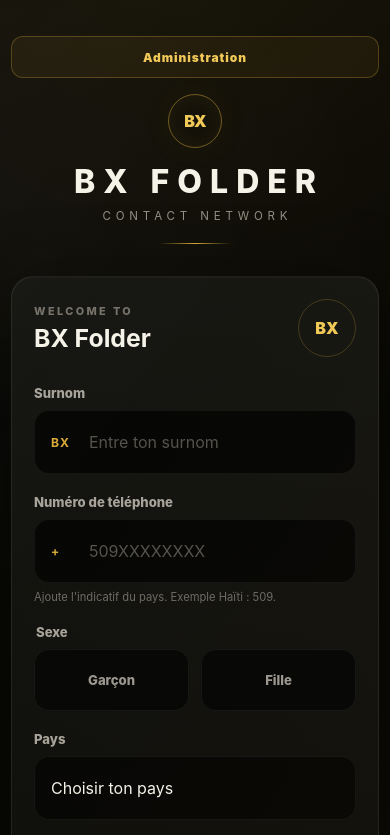
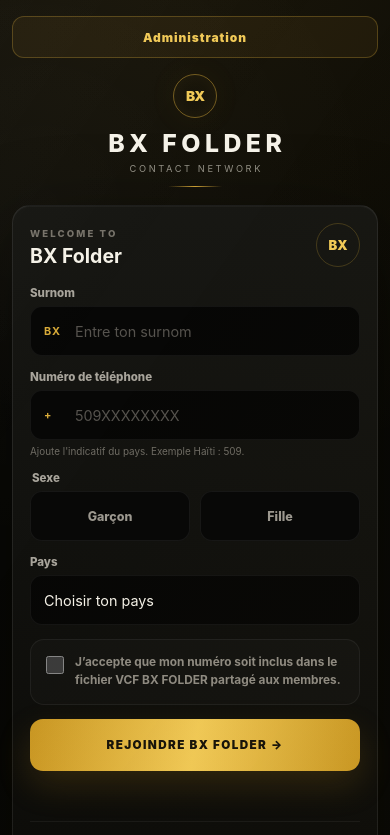
Before and after one commit to Doberto555/BX-FOLDER, a website: page public/index.html in a window 390 px wide. Shown: the top 835 px of the page. Drawn offline with Linux system fonts and the light colour scheme; no server answers.

Commit message:
Compact mobile BX FOLDER layout

```diff
--- a/public/styles.css
+++ b/public/styles.css
@@ -13,7 +13,7 @@
   --radius: 26px;
 }
 * { box-sizing: border-box; }
-html { color-scheme: dark; }
+html { color-scheme: dark; -webkit-text-size-adjust: 100%; text-size-adjust: 100%; }
 body {
   margin: 0;
   min-height: 100vh;
@@ -104,12 +104,47 @@ td { color:#c8c4bb; }
 .toast.show { transform:translateY(0); }
 
 @media (max-width:700px) {
-  .page-shell { width:min(100% - 22px,560px); padding-top:28px; }
-  .register-card { padding:22px; border-radius:22px; }
+  body { font-size:14px; }
+  .page-shell { width:min(100% - 24px,500px); padding:14px 0 22px; }
+  .brand-block { padding:2px 0 18px; }
+  .brand-mark { width:44px; height:44px; margin-bottom:10px; font-size:.86rem; }
+  .brand-block h1 { font-size:1.55rem; letter-spacing:.18em; text-indent:.18em; }
+  .brand-block p { margin-top:5px; font-size:.58rem; letter-spacing:.28em; text-indent:.28em; }
+  .gold-line { width:54px; margin-top:12px; }
+
+  .register-card { padding:17px; border-radius:18px; }
+  .card-head { gap:12px; margin-bottom:18px; }
+  .eyebrow { font-size:.6rem; }
+  .card-head h2 { font-size:1.22rem; }
+  .version-pill { width:44px; height:44px; font-size:.82rem; }
+
+  form { gap:14px; }
+  label>span, legend { margin-bottom:6px; font-size:.72rem; }
+  label small { margin-top:5px; font-size:.62rem; }
+  .field { height:50px; gap:9px; padding:0 13px; border-radius:12px; }
+  .field b { font-size:.68rem; min-width:20px; }
+  input,select,textarea { font-size:.9rem; }
+
+  .sex-grid { gap:10px; }
+  .choice span { height:50px; border-radius:12px; font-size:.78rem; }
+
+  .consent-row { gap:9px; padding:10px 12px; border-radius:12px; }
+  .consent-row input { width:16px; height:16px; flex-basis:16px; }
+  .consent-row span { font-size:.64rem!important; line-height:1.42!important; }
+
+  .gold-button { height:52px; border-radius:13px; font-size:.73rem; }
+  .form-message { min-height:18px; font-size:.74rem; }
+
+  .capacity-box { margin-top:18px; padding-top:16px; }
+  .capacity-row { font-size:.7rem; }
+  .capacity-box small { font-size:.63rem; }
+
+  .public-admin-row { justify-content:center; margin-bottom:10px; }
+  .site-admin-button { width:100%; min-height:36px; padding:0 12px; font-size:.65rem; border-radius:10px; }
+
   .admin-grid { grid-template-columns:1fr; }
   .admin-top { align-items:flex-start; flex-direction:column; }
-  .brand-block h1 { font-size:2rem; }
-  footer { flex-direction:column; align-items:center; }
+  footer { flex-direction:column; align-items:center; padding-top:16px; gap:9px; font-size:.56rem; }
 }
 
 .consent-row{display:flex;align-items:flex-start;gap:11px;padding:14px 15px;border:1px solid rgba(255,255,255,.055);border-radius:14px;background:rgba(255,255,255,.018)}
```
